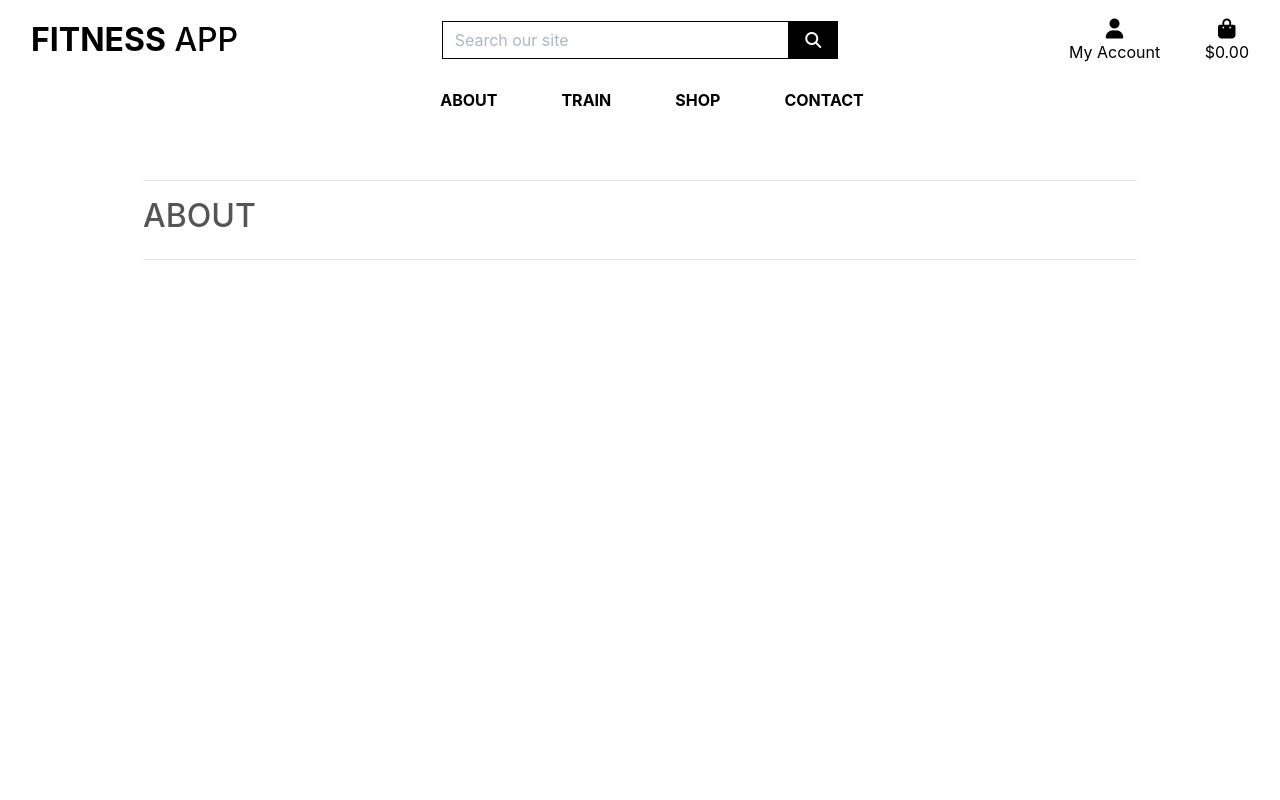
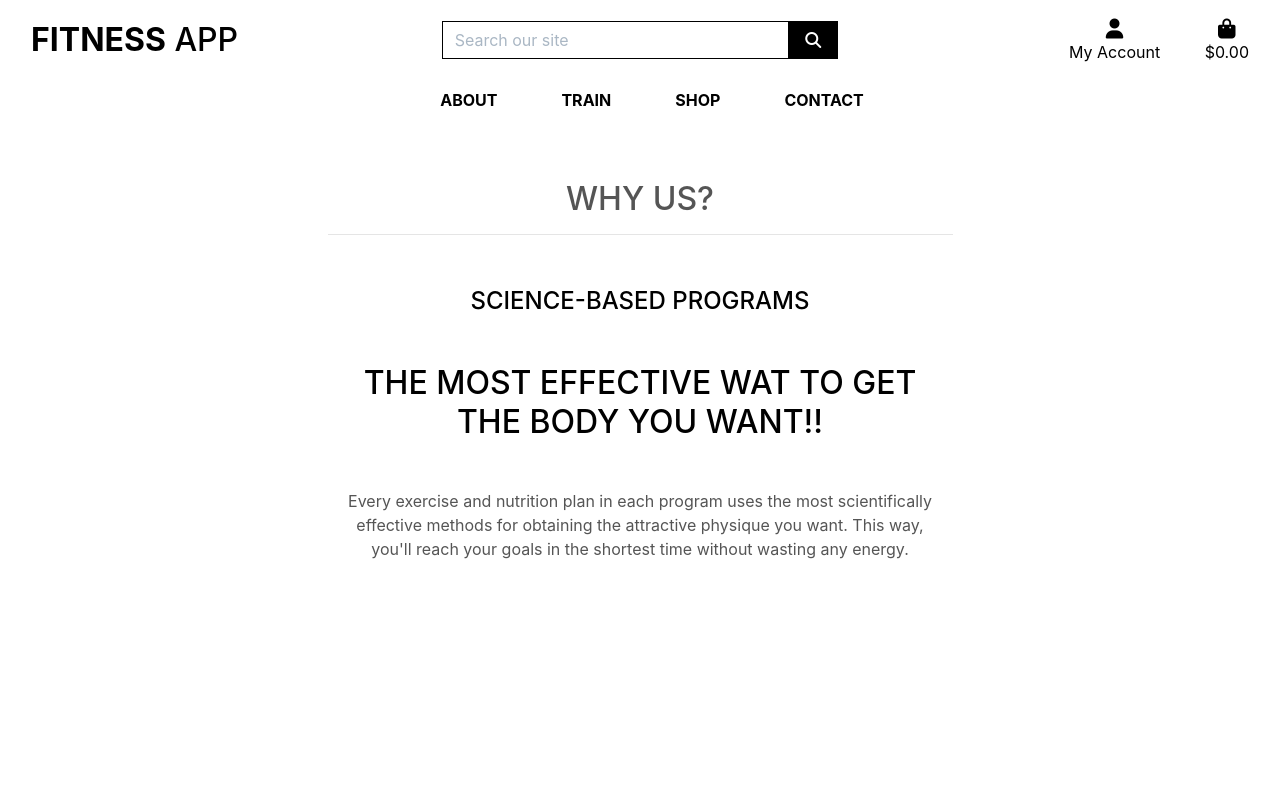
Before and after one commit to Code-Institute-Submissions/dhruv2102-MS4_marResub, a Django app: page /about/ in a window 1280 px wide. Run offline with Django 3.2, Linux system fonts and the light colour scheme; some libraries are stand-ins or nearby versions.

Commit message:
Added content to about page

```diff
--- a/about/templates/about/about.html
+++ b/about/templates/about/about.html
@@ -13,12 +13,28 @@
 {% block content %}
     <div class="overlay"></div>
 
-    <div class="container mb-2">
+    <div class="container-fluid">
         <div class="row">
-            <div class="col">
-                <hr>
-                <h2 class="logo-font mb-4">About</h2>
-                <hr>
+            <div class="col text-center mt-3">
+                <h2 class="logo-font">Why Us?</h2>
+                <hr class="w-50 mb-1">
             </div>
         </div>
+        <div class="row">
+            <div class="col-sm-10 offset-sm-1 col-md-6 offset-md-3 text-center">
+                 <h4 class="about-header mt-5">
+                     SCIENCE-BASED PROGRAMS
+                 </h4>
+                 <h2 class="about-header mt-5">
+                    The most effective wat to get the body you want!!
+                 </h2>
+
+                 <p class="mt-5">
+                    Every exercise and nutrition plan in each program uses the most scientifically effective
+                    methods for obtaining the attractive physique you want. This way,
+                    you'll reach your goals in the shortest time without wasting any energy.
+                 </p>
+            </div>
+        </div>
+    </div>
 {% endblock %}
--- a/static/css/base.css
+++ b/static/css/base.css
@@ -236,6 +236,12 @@ input[name='q']::placeholder {
 }
 
 
+/* About Page */
+.about-header {
+    color: #000;
+    text-transform: uppercase;
+
+}
 
 /* Media Queries */
 
```
